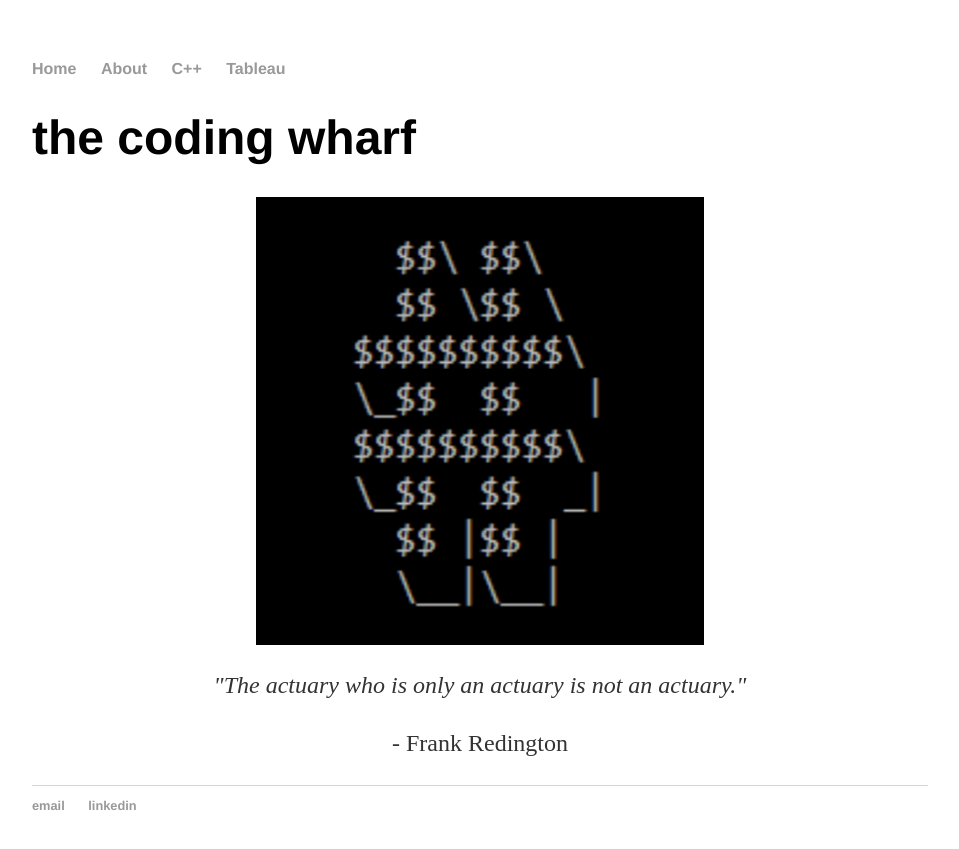
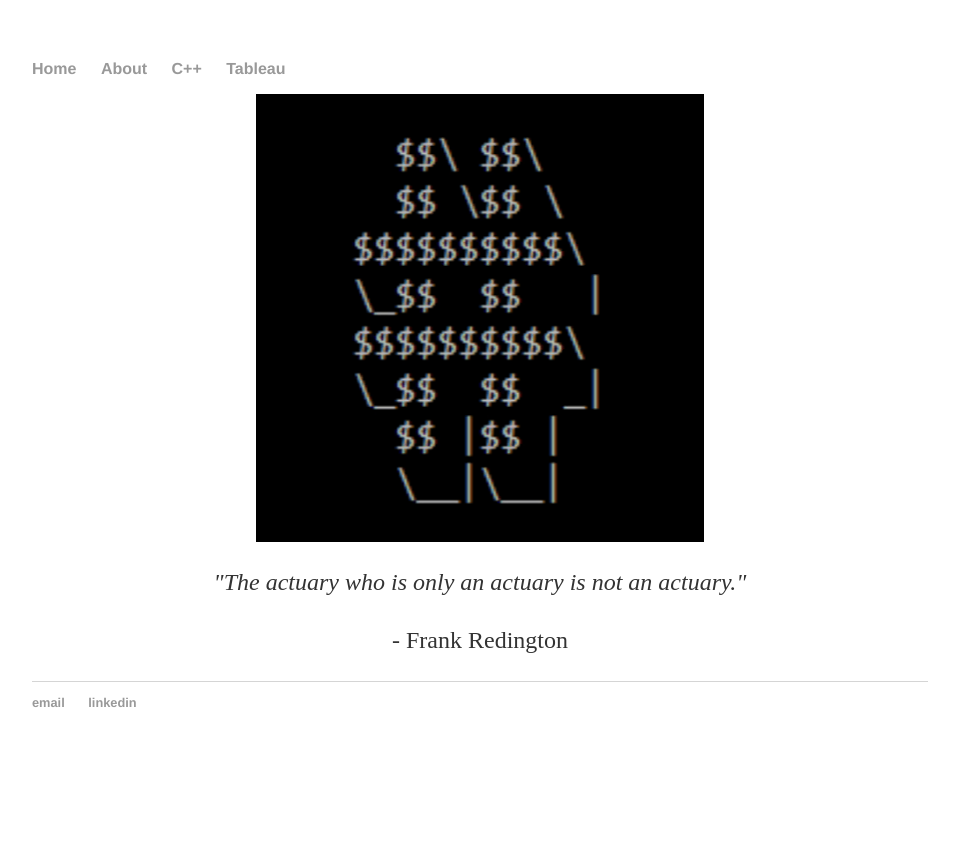
Before and after one commit to cchanzl/Lock-Screen, a Jekyll site: the page built from index.html, in a window 1280 px wide. Shown: the top 849 px of the page, without its empty margins (160-1119 px from the left). Built offline with Jekyll 4.4.1, drawn with Linux system fonts in a browser that asks for light colours.

Commit message:
Update index.html

```diff
--- a/index.html
+++ b/index.html
@@ -2,7 +2,6 @@
 layout: default
 ---
 <div class="blurb">
-	<h1>the coding wharf</h1>
 	 <img src="/pictures/hash.png" style="height:80%;" class="center">
 	<p style="text-align:center"><i>"The actuary who is only an actuary is not an actuary." </i></p>
 	<p style="text-align:center">- Frank Redington</p>
```
